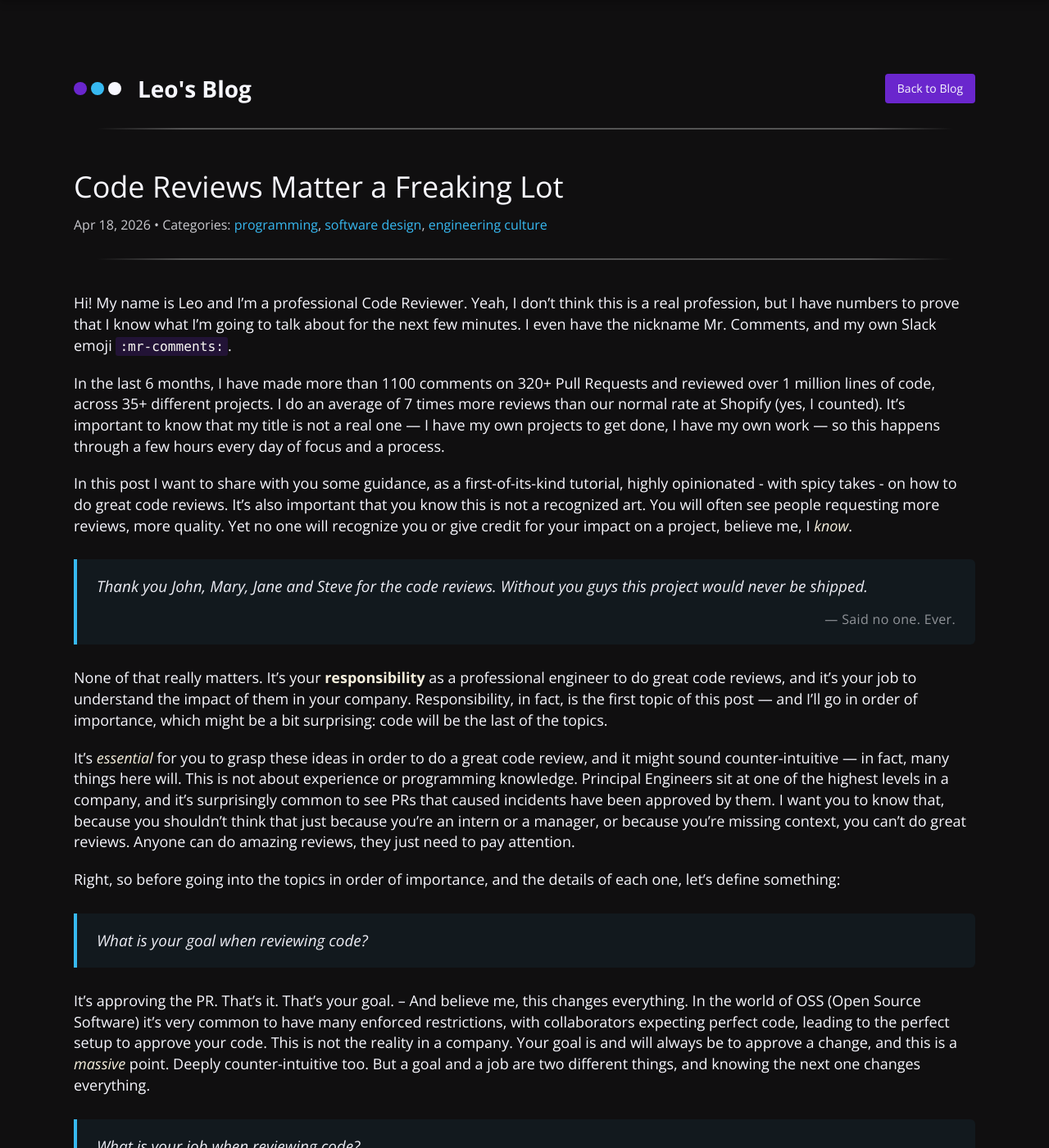
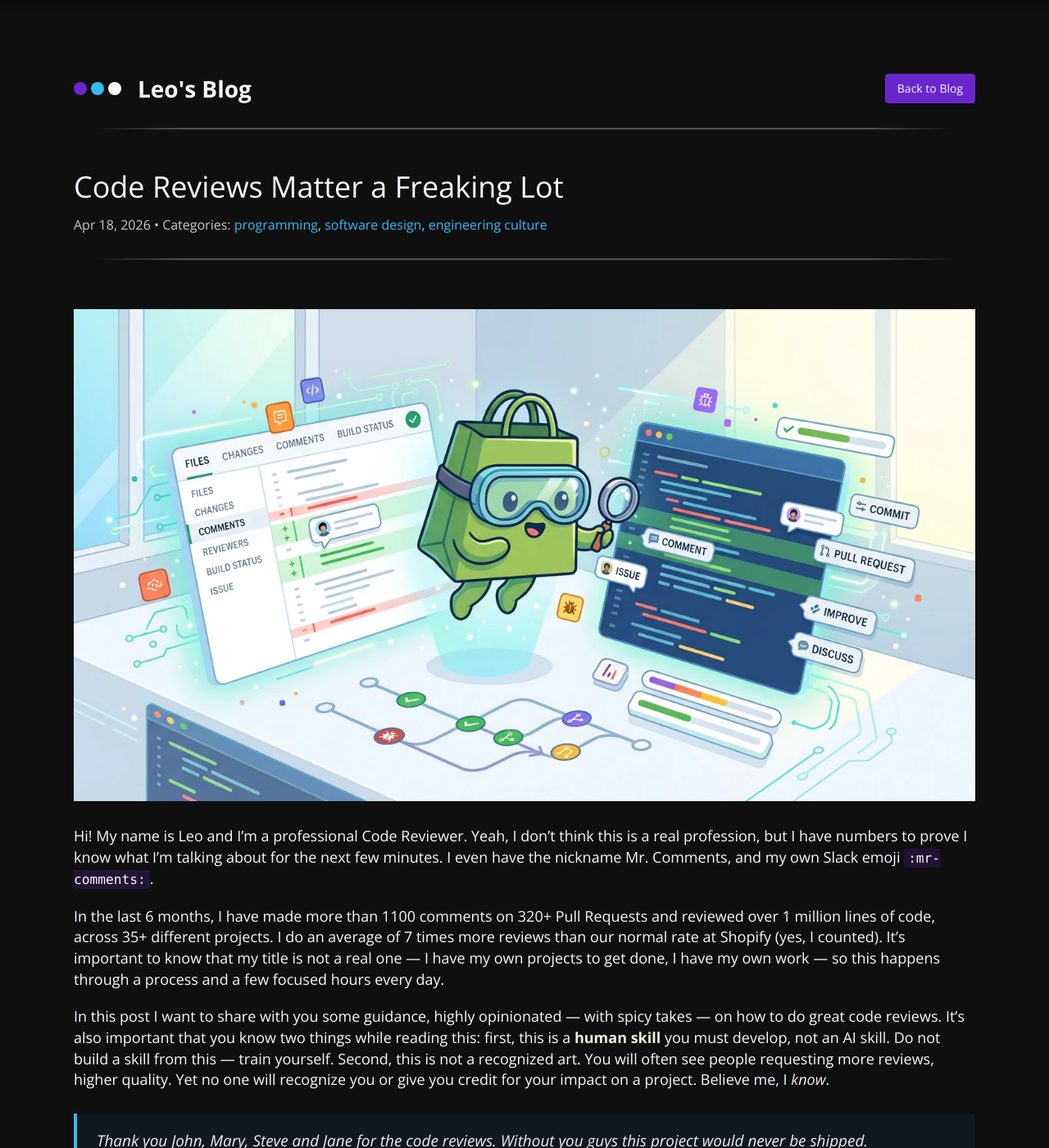
Before and after one commit to dantetekanem/dantetekanem.github.io, a Jekyll site: the page built from _posts/2026-04-18-code-reviews-matter-a-freaking-lot.md, in a window 1280 px wide and 1400 px high. Shown: the whole window at 82% size. Built offline with Jekyll 4.4.1, drawn with Linux system fonts in a browser that asks for light colours; some of the changed text lies outside the part shown.

Commit message:
Update code review post with refined version, new image, and header spacing

````diff
--- a/_posts/2026-04-18-code-reviews-matter-a-freaking-lot.md
+++ b/_posts/2026-04-18-code-reviews-matter-a-freaking-lot.md
@@ -6,48 +6,52 @@
 tags: [code review, pull requests, clean code, SOLID, testing, mentorship, shopify, ruby, rails]
 ---
 
-Hi! My name is Leo and I'm a professional Code Reviewer. Yeah, I don't think this is a real profession, but I have numbers to prove that I know what I'm going to talk about for the next few minutes. I even have the nickname Mr. Comments, and my own Slack emoji `:mr-comments:`.
+![Code Reviewer](/assets/images/codereview.png)
 
-In the last 6 months, I have made more than 1100 comments on 320+ Pull Requests and reviewed over 1 million lines of code, across 35+ different projects. I do an average of 7 times more reviews than our normal rate at Shopify (yes, I counted). It's important to know that my title is not a real one — I have my own projects to get done, I have my own work — so this happens through a few hours every day of focus and a process.
+Hi! My name is Leo and I'm a professional Code Reviewer. Yeah, I don't think this is a real profession, but I have numbers to prove I know what I'm talking about for the next few minutes. I even have the nickname Mr. Comments, and my own Slack emoji `:mr-comments:`.
 
-In this post I want to share with you some guidance, as a first-of-its-kind tutorial, highly opinionated - with spicy takes - on how to do great code reviews. It's also important that you know this is not a recognized art. You will often see people requesting more reviews, more quality. Yet no one will recognize you or give credit for your impact on a project, believe me, I _know_.
+In the last 6 months, I have made more than 1100 comments on 320+ Pull Requests and reviewed over 1 million lines of code, across 35+ different projects. I do an average of 7 times more reviews than our normal rate at Shopify (yes, I counted). It's important to know that my title is not a real one — I have my own projects to get done, I have my own work — so this happens through a process and a few focused hours every day.
 
-> Thank you John, Mary, Jane and Steve for the code reviews. Without you guys this project would never be shipped.
+In this post I want to share with you some guidance, highly opinionated — with spicy takes — on how to do great code reviews. It's also important that you know two things while reading this: first, this is a **human skill** you must develop, not an AI skill. Do not build a skill from this — train yourself. Second, this is not a recognized art. You will often see people requesting more reviews, higher quality. Yet no one will recognize you or give you credit for your impact on a project. Believe me, I *know*.
+
+> Thank you John, Mary, Steve and Jane for the code reviews. Without you guys this project would never be shipped.
 >
-> <cite>— Said no one. Ever.</cite>
+> — Said no one. Ever.
 
-None of that really matters. It's your **responsibility** as a professional engineer to do great code reviews, and it's your job to understand the impact of them in your company. Responsibility, in fact, is the first topic of this post — and I'll go in order of importance, which might be a bit surprising: code will be the last of the topics.
+None of that really matters. It's your **responsibility** as a professional engineer to do great code reviews, and it's your job to understand the impact of them at Shopify. Responsibility, in fact, is the first topic of this post — and I'll go in order of importance, which might be a bit surprising: coding will be the last of the topics.
 
-It's *essential* for you to grasp these ideas in order to do a great code review, and it might sound counter-intuitive — in fact, many things here will. This is not about experience or programming knowledge. Principal Engineers sit at one of the highest levels in a company, and it's surprisingly common to see PRs that caused incidents have been approved by them. I want you to know that, because you shouldn't think that just because you're an intern or a manager, or because you're missing context, you can't do great reviews. Anyone can do amazing reviews, they just need to pay attention.
+It's *essential* for you to grasp these ideas in order to do a great code review, and it might sound counter-intuitive — in fact, many things here will. This is not about experience or programming knowledge. Principal Engineers sit at one of the highest levels at Shopify, and it's surprisingly common to see PRs that caused incidents have been approved by them. I want you to know that, because you shouldn't think that just because you're a less experienced engineer, or because you're missing context, or not on the project, you can't do great reviews. Anyone can do amazing reviews, they just need to pay attention.
 
 Right, so before going into the topics in order of importance, and the details of each one, let's define something:
 
 > What is your goal when reviewing code?
 
-It's approving the PR. That's it. That's your goal. -- And believe me, this changes everything. In the world of OSS (Open Source Software) it's very common to have many enforced restrictions, with collaborators expecting perfect code, leading to the perfect setup to approve your code. This is not the reality in a company. Your goal is and will always be to approve a change, and this is a *massive* point. Deeply counter-intuitive too.
-But a goal and a job are two different things, and knowing the next one changes everything.
+It's approving the PR. That's it. That's your goal. — And believe me, this changes everything. In the world of OSS (Open Source Software) it's very common to have many enforced restrictions, with collaborators expecting perfect code — meaning approval has a high bar before it lands. This is not the reality at Shopify. Your goal is and will always be to approve a change, and this is a *massive* point. But a goal and a job are two different things, which is my next point.
 
 > What is your job when reviewing code?
 
 Your job is to push forward, not backwards, the impact of the change. You'll iterate, make comments, share knowledge, request changes, test and prove what's being presented. You will participate and become a co-owner of that piece of code. Everything you do in that small window of review will be in order to reach the goal.
-You will **not** block with useless opinionated comments like "This doesn't follow our guidelines.", "You can't open a PR if you're not confident about it.". You **will** block, but while providing all the necessary help and guidance towards the goal. Getting it approved, you'll win, the code owner will win, the project will win and the company will win.
+
+You will **not** block with useless opinionated comments like "This doesn't follow our guidelines.", "I wouldn't have done it this way.".
+
+You **will** block, but while providing all the necessary help and guidance towards the goal. Getting it approved, you'll win, the author will win, the project will win and Shopify will win.
 
 These points might sound confusing now, so in order to simplify some of these ideas, let's start:
 
 ## Responsibility
 
-When you start a code review, you are **equally** responsible for whatever outcomes this deployed code produces. That's right, you might not get the congratulations and joys of a big win, but if it causes an incident, it's on you. So take this *extremely* seriously.
+When you start a code review, you are **equally** responsible for whatever outcomes this deployed code produces. That's right, you might not get the congratulations and joys of a big win, but if it causes an incident, it's on you too. So take this *extremely* seriously.
 If you are busy with other things, you will not do a code review. When you start, nothing else matters more than the piece of code you're looking into right now.
-This is the most important thing you must know. Knowing this will allow you to approach the next PR with the necessary care and attention. The owner trusted you, and the company is trusting both of you.
+This is the most important thing you must know. Knowing this will allow you to approach the next PR with the necessary care and attention. The author trusted you, and Shopify is trusting both of you.
 
-So first things first: reserve time. A code review can take anywhere from 5 minutes all the way up to a whole day (with sprawling changes). If any piece of code is going to surpass 1 hour of your time, it's probably too big to be reviewed in one go. Ask the code owner to split it into smaller pieces — everyone will win at this step.
+So first things first: reserve time. A code review can take anywhere from 5 minutes all the way up to a whole day (with sprawling changes). If any piece of code is going to take more than 1 hour of your time, it's probably too big to be reviewed in one go. Ask the author to split it into smaller pieces — everyone will win at this step.
 
 So, with that said, one good code review realistically can take from 10 to 60 minutes. As a skill, this can be trained, and the more reviews you do, the faster you will be.
 
 ## Understanding the problem
 
-Read the description of the PR for **only** and *only* the problem. Do not care about the solution, or how it was tophatted (our internal term for QA), or anything like that. If there is a ticket or issue linked from the Pull Request, even better. Avoid being biased by the solution the owner created.
-They are probably right about the reason. But if there is a 1% chance of this being the wrong approach — and in a scale company like Shopify where billions of requests are a day-to-day thing — 1% is not an edge case, it's a *guarantee*. So do not be biased. It will allow you to stay focused on the problem while the solution offered (code and tests) gets analyzed.
+Read the description of the PR for **only** and **only** the problem. Do not care about the solution, or how it was tophatted, or anything like that. If there is a ticket or issue linked from the Pull Request, even better. Avoid being biased by the solution the author created.
+They are probably right about the reason. But if there is a 1% chance of this being the wrong approach — and at a scale like Shopify where billions of requests are a day-to-day thing — 1% is not an edge case, it's a *guarantee*. So do not be biased. It will allow you to stay focused on the problem while the solution offered (code and tests) gets analyzed.
 
 Sometimes a PR with only the title provides more value than any 50-line excruciatingly detailed explanation of what the author thinks is right. No one will ever remember those solution explanations. The problem, they will.
 
@@ -57,9 +61,9 @@
 
 > If the discipline of requirements specification has taught us anything, it is that well-specified requirements are as formal as code and can act as executable tests of that code!
 >
-> <cite>— Robert C. Martin (Uncle Bob)</cite>
+> — Robert C. Martin (Uncle Bob)
 
-Tests are the written specifications of all requirements in the code change. Look at the tests: do they solve the problem? Do they cover the other side of the problem? Do they fake — stubs and mocks, I'm looking atchya — what they are supposed to be testing?
+Tests are the written specifications of all requirements in the code change. Look at the tests: do they solve the problem? Do they cover the other side of the problem? Do they fake what they're supposed to be testing? Stubs and mocks, I'm looking atchya.
 This is your first point of contact with the solution. It's TDD in a review, and there is a good reason why Test Driven Development works so well — even though it can be a boring exercise. You get a specification (tests) of what a contract (code) will do.
 
 Compare the tests with the notes you took on the problem. Are they matching? If the problem says "Improve performance on fetching our feed by decreasing query usage," is there a test counting fewer queries happening now? Is there confirmation that the tests perform exactly what was proposed? Did any of the changes adapt existing tests to fit? — this is a *very* dangerous pattern. Sometimes a test is modified to satisfy a change, or AI adapts it to satisfy you. You need to make sure that was the right call.
@@ -115,7 +119,7 @@
 
 Vicinity is not only for smells, though. If a PR touches 2 lines in a 1000-line file, what are the 50 lines above and below doing? Do they fit with the change? Is the change sitting inside a 200-line method that was already probably violating the design principles? If so, you're in the right place — and you can ask yourself (our next topic): where should this code actually be?
 
-Here's a short, non-exhaustive list of smells I keep my eyes open for, grouped by language:
+Here's a short, non-exhaustive list of smells I keep an eye out for, grouped by language:
 
 Ruby and Rails:
 - Long methods and long parameter lists
@@ -154,11 +158,17 @@
 
 Know your shit. Sorry about my language. This is kind of optional, really. If you are a really good Ruby engineer, or a really good Javascript engineer, or, ok, you got it. So, you know that a single `huge_array.map!` will perform much better than some crazy array mapping with an `each` in there. You also will know the trade-offs. You should know that in Ruby a `!` means it will modify itself inline, or raise an exception. And you also know that a predicate `?` always returns a boolean.
 
-All this is knowledge you know you need to apply in a code review. This is one of the things most reviews focus on — what they know. Which generates a staggering amount of approved, dangerous changes. Maybe "dangerous" is the wrong word. Code quality and knowing the details are wonderful to add, they enrich a lot, yet it's just a small, rare slice of what we do.
+All this is knowledge you know you need to apply in a code review. This is one of the things most reviews focus on — what they know. Code quality and knowing the details are wonderful to add, they enrich a lot, yet it's just a small, rare slice of what we do.
 
-This part is also one of the easiest ones to be replaced by AI. AI is great at these things if you point it to the right place. Have you seen what [autoresearch](https://shopify.engineering/autoresearch) can do?
+This part is also one of the easiest ones to be replaced by AI. AI is great at these things if you point it to the right place. Have you seen what [Autoresearch](https://shopify.engineering/autoresearch) can do?
 
-You might have also noticed that I haven't left one section about bugs. Yeah, use AI for finding bugs, we have several tools at Shopify covering this. A few are quite remarkable at it. Your own set of skills can help evaluate bugs, security and much more. Leaning on tooling helps tremendously. My guidance here is on the human side.
+You might have also noticed that I haven't left one section about bugs. Yeah, use AI for finding bugs, Shopify has several tools covering this. A few are quite remarkable at it. Your own set of skills can help evaluate bugs, security and much more. Leaning on tooling helps tremendously. My guidance here is on the human side.
+
+## Be reasonable
+
+Sometimes a PR needs to land in a matter of hours or minutes and shouldn't be blocked by your findings. For those cases we have a few tools. One of them is the "fast-follow ticket" — the author takes responsibility for addressing the findings as soon as possible after the merge. Other times, you just let it go.
+
+But don't be too reasonable. There are many cases where urgency will scream at everyone, but you still have to push for what's best for the merchants. Sometimes your pushback is just an extra 10-minute discussion. I've been there, and it changed everything for the better. If you've applied everything above, you can push back and make concessions at the same time — they're not opposites when you have clarity on the problem. Understanding the problem is one of the first things you must do.
 
 ## Write good freaking comments
 
@@ -190,7 +200,8 @@
 And my comment:
 
 ```
-We can move all this business logic out of the controller if we give Order ownership of its own rules. For example, let's have a before_validation calculating the totals, and a predicate for the review threshold, like this:
+We can move all this business logic out of the controller if we give Order ownership of its own rules.
+For example, let's have a before_validation calculating the totals, and a predicate for the review threshold, like this:
 
 class Order < ApplicationRecord
   REVIEW_THRESHOLD = 500
@@ -242,9 +253,9 @@
 
 ## Conclusion
 
-I hope you have learned a few things from this. This is how I work, and I have been shaping my reviews in this objective way for well over a decade now. I love code reviews because I learn a lot, and I can also teach a lot. This exercise is a pleasure to me, and I've made it a skill. I firmly believe you can make it one of yours too.
+I hope you have learned a few things from this. This is how I work, and I have been shaping my reviews this way deliberately for well over a decade now. I love code reviews because I learn a lot, and I can also teach a lot. I genuinely enjoy this exercise, and I've made it a skill. I firmly believe you can make it one of yours too.
 Now, with AI writing 95% of our code or more, slop everywhere, brute-forcing solutions that will satisfy us — seeking plausibility and not correctness — knowing how to do great code reviews is even more important.
 
-I might say code reviews will be the most important thing we have in the future. At Shopify we are emphasizing this more and more.
+I'd argue code reviews will be the most important thing we have in the future. At Shopify we are emphasizing this more and more.
 
-Have questions or ideas on this? You can find me at [me@leonardopereira.com](mailto:me@leonardopereira.com). I hope you enjoyed it. 😄
+Have questions or ideas on this? You can find me at [me@leonardopereira.com](mailto:me@leonardopereira.com). I hope you enjoyed it.
--- a/assets/css/main.css
+++ b/assets/css/main.css
@@ -339,7 +339,7 @@
 .post .post-content h4,
 .post .post-content h5,
 .post .post-content h6 {
-  margin-top: 30px;
+  margin-top: 45px;
   margin-bottom: 15px;
   color: #F7F7FE;
 }
````
Also changed, not shown: other parts of _posts/2026-04-18-code-reviews-matter-a-freaking-lot.md (+3 -3 lines), assets/images/codereview.png (added).
